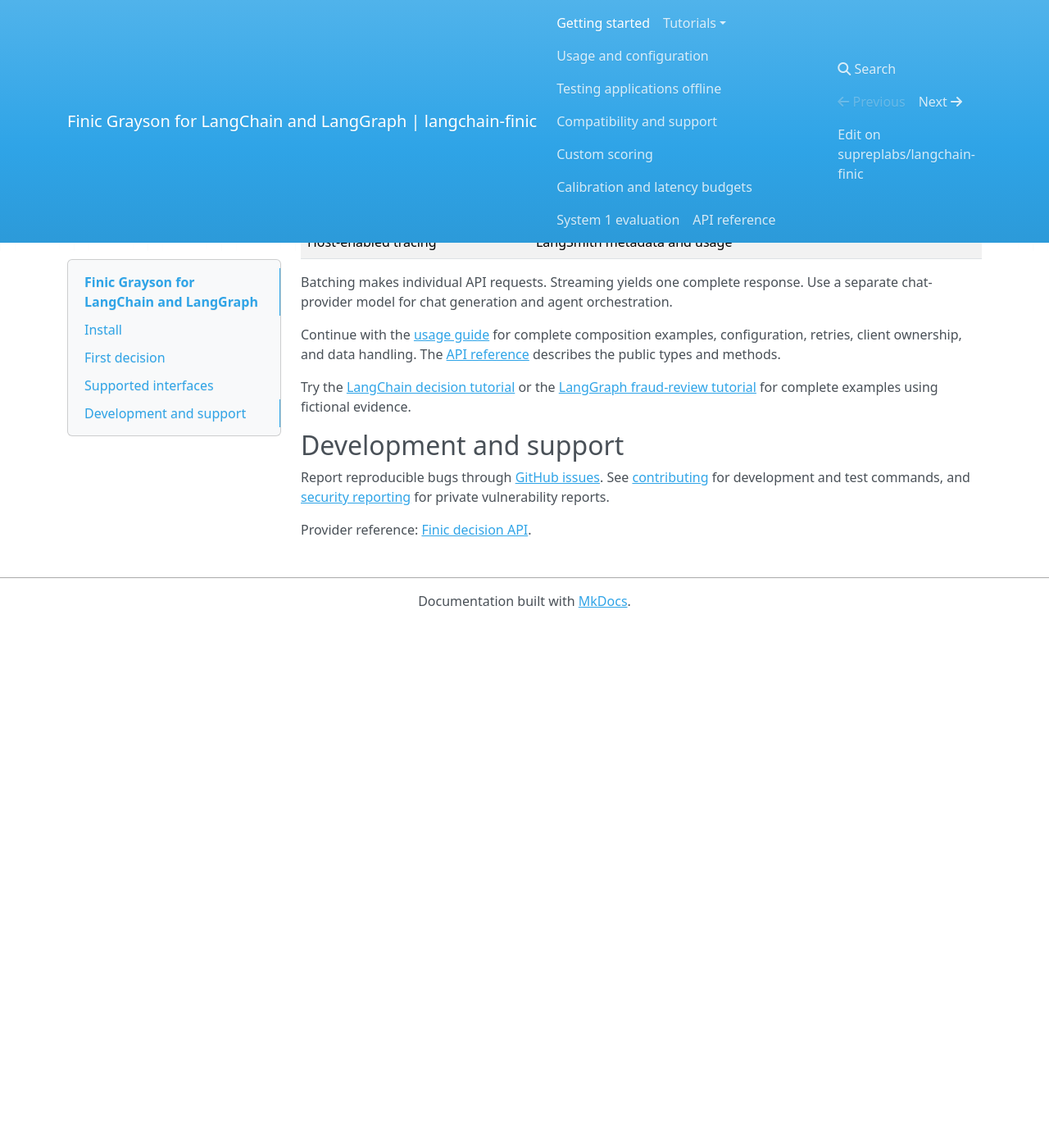
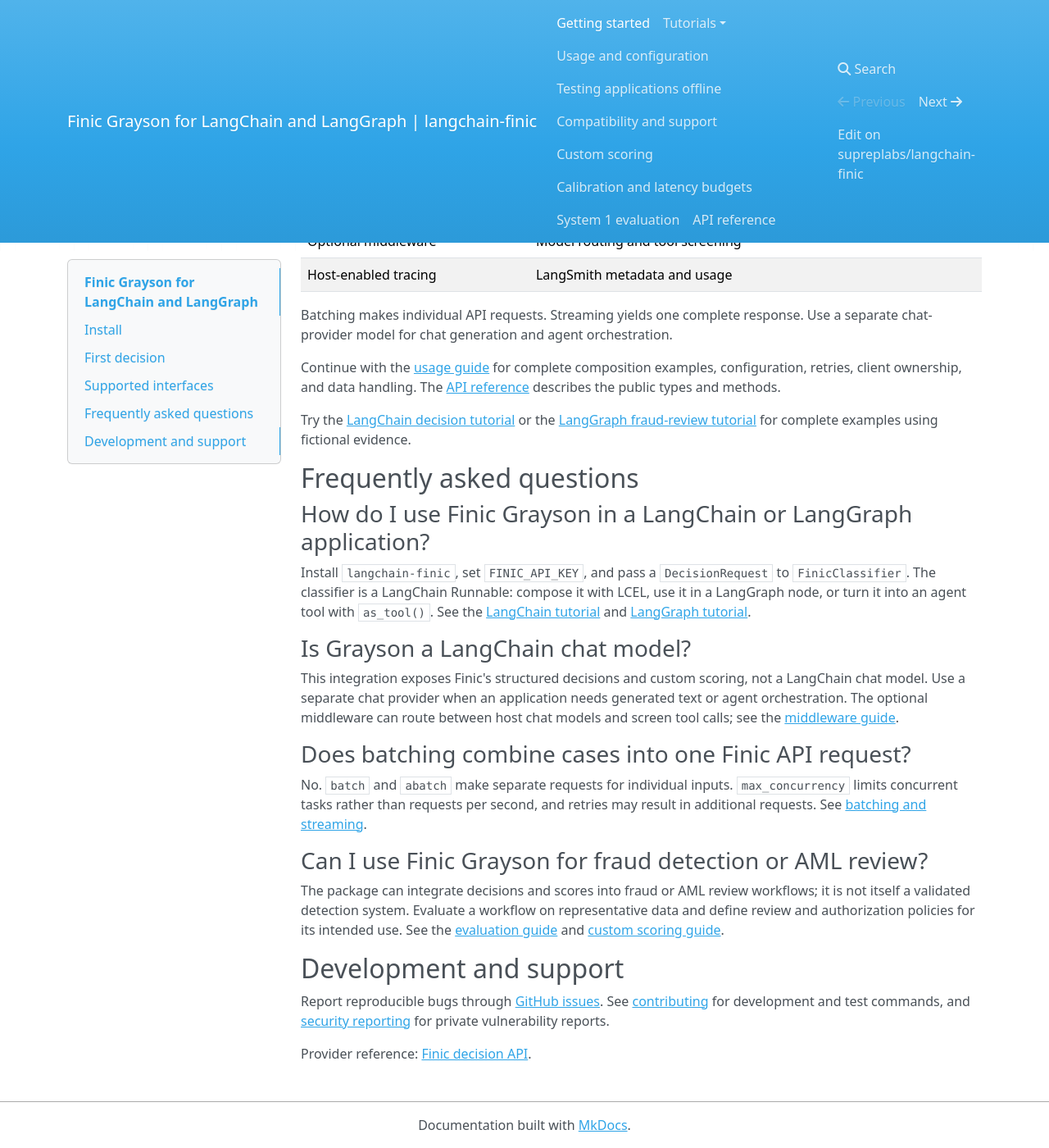
Before and after one commit to supreplabs/langchain-finic, an MkDocs documentation site: the page built from docs/index.md, in a window 1280 px wide and 1400 px high, scrolled down 1172 px. Shown: the whole window at 82% size. Built offline with MkDocs 1.6.1, drawn with Linux system fonts in a browser that asks for light colours; nearby versions of some CDN libraries; before the commit the page ends 1933 px from its top, so only the background shows below that; some of the changed text lies outside the part shown.

```diff
--- a/docs/index.md
+++ b/docs/index.md
@@ -7,6 +7,10 @@ description: Get started using Finic Grayson decision and scoring APIs with Pyth
 `langchain-finic` connects Finic Grayson's typed decisions to LangChain and
 LangGraph. It is an independent, MIT-licensed Python integration maintained by
 Suprep Labs. The package is alpha and is not endorsed by Finic or LangChain.
+
+[PyPI package](https://pypi.org/project/langchain-finic/) ·
+[Source code](https://github.com/supreplabs/langchain-finic) ·
+[Release history](https://github.com/supreplabs/langchain-finic/releases)
 
 ## Install
 
@@ -63,6 +67,36 @@ Try the [LangChain decision tutorial](tutorials/langchain-decisions.md) or the
 [LangGraph fraud-review tutorial](tutorials/langgraph-review.md) for complete
 examples using fictional evidence.
 
+## Frequently asked questions
+
+### How do I use Finic Grayson in a LangChain or LangGraph application?
+
+Install `langchain-finic`, set `FINIC_API_KEY`, and pass a `DecisionRequest` to
+`FinicClassifier`. The classifier is a LangChain Runnable: compose it with LCEL,
+use it in a LangGraph node, or turn it into an agent tool with `as_tool()`.
+See the [LangChain tutorial](tutorials/langchain-decisions.md) and
+[LangGraph tutorial](tutorials/langgraph-review.md).
+
+### Is Grayson a LangChain chat model?
+
+This integration exposes Finic's structured decisions and custom scoring, not a
+LangChain chat model. Use a separate chat provider when an application needs
+generated text or agent orchestration. The optional middleware can route between
+host chat models and screen tool calls; see the [middleware guide](usage.md#agent-middleware).
+
+### Does batching combine cases into one Finic API request?
+
+No. `batch` and `abatch` make separate requests for individual inputs.
+`max_concurrency` limits concurrent tasks rather than requests per second, and
+retries may result in additional requests. See [batching and streaming](usage.md#async-batching-and-streaming).
+
+### Can I use Finic Grayson for fraud detection or AML review?
+
+The package can integrate decisions and scores into fraud or AML review workflows;
+it is not itself a validated detection system. Evaluate a workflow on representative
+data and define review and authorization policies for its intended use. See the
+[evaluation guide](evaluation.md) and [custom scoring guide](scoring.md).
+
 ## Development and support
 
 Report reproducible bugs through [GitHub issues](https://github.com/supreplabs/langchain-finic/issues).
```
Also changed, not shown: DISCOVERABILITY.md (+15 -5 lines).
